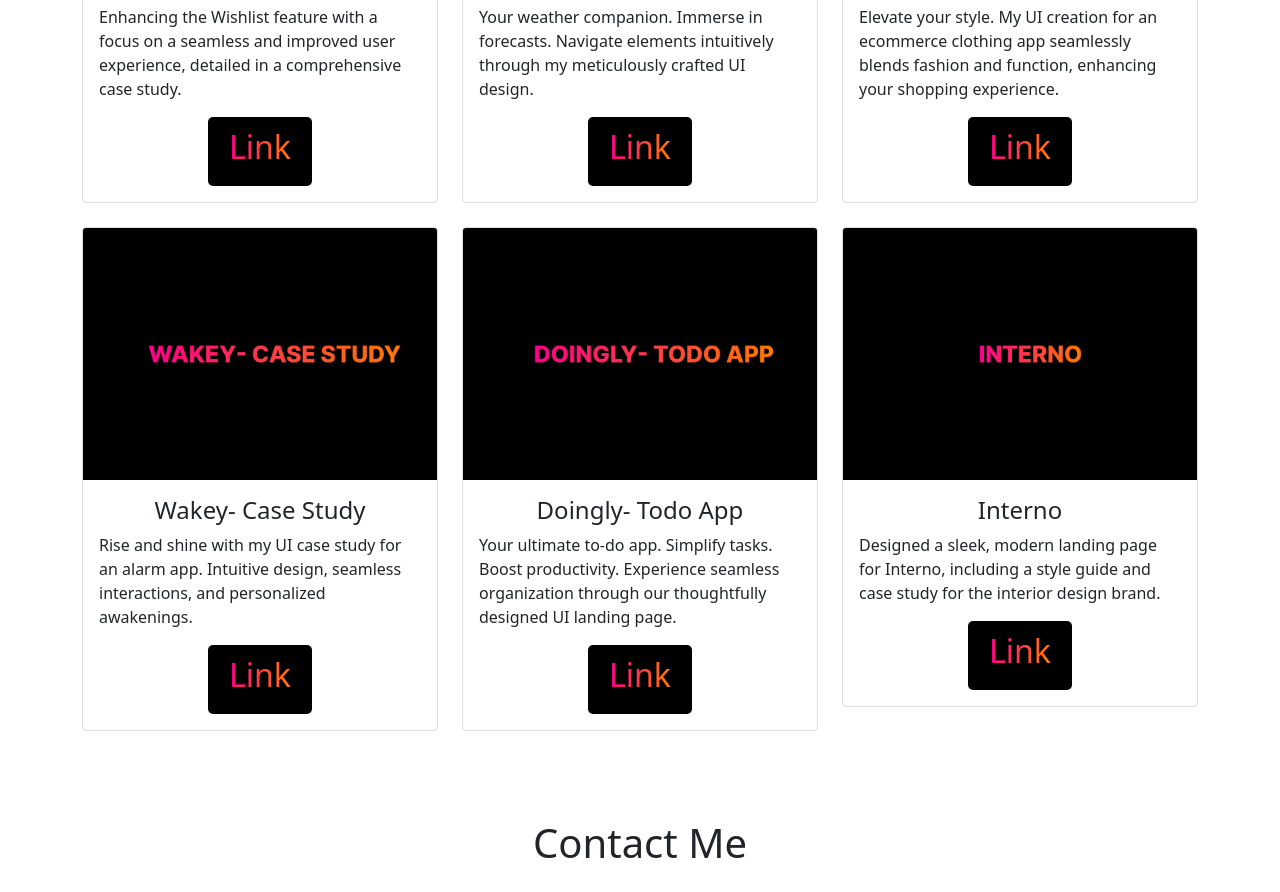
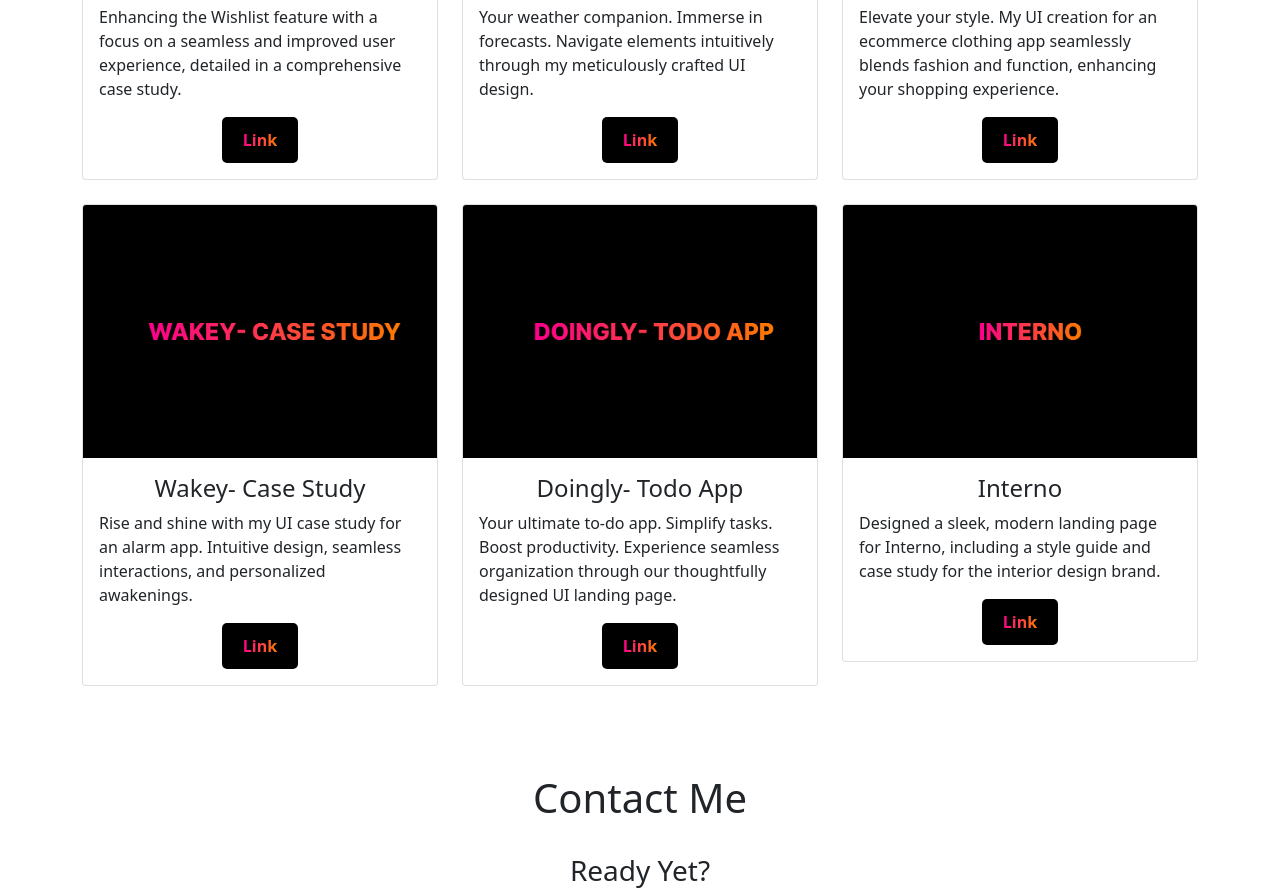
Before and after one commit to Jenane-Rajkumar/Jenane_Portfolio, a plain HTML site: page index.html in a window 1280 px wide. Shown: the part 1765-2657 px from the top of the page. Drawn offline with nearby package versions, Linux system fonts and the light colour scheme.

Commit message:
Update index.html

```diff
--- a/index.html
+++ b/index.html
@@ -102,7 +102,7 @@
                             <h4 class="card-title">Myntra- Feature Case Study</h4>
                             <p class="card-text">Enhancing the Wishlist feature with a focus on a seamless and improved user experience, detailed in a comprehensive case study.</p>
                             <div class="text-center">
-                                <button class="btn" style="background-color: black; color: white; padding: 10px 20px; text-decoration: none; border-radius: 5px;"><a href="https://www.figma.com/proto/AhR7HjlOaRB3q0h4kWcpLn/Myntra-Feature-Case-Study?page-id=0%3A1&node-id=1-20&viewport=782%2C603%2C0.08&t=NjHaY3YzvVNLYISu-1&scaling=scale-down&content-scaling=fixed" style="text-decoration: none;"><h2 class="gradient-text">Link</h2></a></button>
+                                <button class="btn" style="background-color: black; color: white; padding: 10px 20px; text-decoration: none; border-radius: 5px;"><a href="https://www.figma.com/proto/AhR7HjlOaRB3q0h4kWcpLn/Myntra-Feature-Case-Study?page-id=0%3A1&node-id=1-20&viewport=782%2C603%2C0.08&t=NjHaY3YzvVNLYISu-1&scaling=scale-down&content-scaling=fixed" style="text-decoration: none;"><b class="gradient-text">Link</b></a></button>
                             </div>
                         </div>
                     </div>
@@ -114,7 +114,7 @@
                             <h4 class="card-title">Tempestia</h4>
                             <p class="card-text">Your weather companion. Immerse in forecasts. Navigate elements intuitively through my meticulously crafted UI design.</p>
                             <div class="text-center">
-                                <button class="btn" style="background-color: black; color: white; padding: 10px 20px; text-decoration: none; border-radius: 5px;"><a href="https://www.figma.com/proto/xmxhECCWEQC7MrA0jsLAjn/Weather-App-UI-Design-(Community)?page-id=504%3A1577&type=design&node-id=504-1578&viewport=425%2C270%2C0.43&t=odUtv7oJSbJxfHoN-1&scaling=min-zoom&starting-point-node-id=504%3A1578&mode=design" style="text-decoration: none;"><h2 class="gradient-text">Link</h2></a></button>
+                                <button class="btn" style="background-color: black; color: white; padding: 10px 20px; text-decoration: none; border-radius: 5px;"><a href="https://www.figma.com/proto/xmxhECCWEQC7MrA0jsLAjn/Weather-App-UI-Design-(Community)?page-id=504%3A1577&type=design&node-id=504-1578&viewport=425%2C270%2C0.43&t=odUtv7oJSbJxfHoN-1&scaling=min-zoom&starting-point-node-id=504%3A1578&mode=design" style="text-decoration: none;"><b class="gradient-text">Link</b></a></button>
                             </div>
                         </div>
                     </div>
@@ -126,7 +126,7 @@
                             <h4 class="card-title">Basics</h4>
                             <p class="card-text">Elevate your style. My UI creation for an ecommerce clothing app seamlessly blends fashion and function, enhancing your shopping experience.</p>
                             <div class="text-center">
-                                <button class="btn" style="background-color: black; color: white; padding: 10px 20px; text-decoration: none; border-radius: 5px;"><a href="https://www.figma.com/proto/rlgSNhPc6z8giDNBs5zWAV/Basics---Ecommerce?page-id=0%3A1&type=design&node-id=1-233&viewport=555%2C140%2C0.22&t=lPnV36zhskUTmzlR-1&scaling=min-zoom&mode=design" style="text-decoration: none;"><h2 class="gradient-text">Link</h2></a></button>
+                                <button class="btn" style="background-color: black; color: white; padding: 10px 20px; text-decoration: none; border-radius: 5px;"><a href="https://www.figma.com/proto/rlgSNhPc6z8giDNBs5zWAV/Basics---Ecommerce?page-id=0%3A1&type=design&node-id=1-233&viewport=555%2C140%2C0.22&t=lPnV36zhskUTmzlR-1&scaling=min-zoom&mode=design" style="text-decoration: none;"><b class="gradient-text">Link</b></a></button>
                             </div>
                         </div>
                     </div>
@@ -138,7 +138,7 @@
                             <h4 class="card-title">Wakey- Case Study</h4>
                             <p class="card-text">Rise and shine with my UI case study for an alarm app. Intuitive design, seamless interactions, and personalized awakenings.</p>
                             <div class="text-center">
-                                <button class="btn" style="background-color: black; color: white; padding: 10px 20px; text-decoration: none; border-radius: 5px;"><a href="https://www.figma.com/proto/FQ3ENqPvoFerLfT6kgcIg9/Wakey-Case-Study?page-id=0%3A1&type=design&node-id=0-10&viewport=553%2C447%2C0.05&t=PLMoZiHZFytdvspn-1&scaling=scale-down-width&mode=design" style="text-decoration: none;"><h2 class="gradient-text">Link</h2></a></button>
+                                <button class="btn" style="background-color: black; color: white; padding: 10px 20px; text-decoration: none; border-radius: 5px;"><a href="https://www.figma.com/proto/FQ3ENqPvoFerLfT6kgcIg9/Wakey-Case-Study?page-id=0%3A1&type=design&node-id=0-10&viewport=553%2C447%2C0.05&t=PLMoZiHZFytdvspn-1&scaling=scale-down-width&mode=design" style="text-decoration: none;"><b class="gradient-text">Link</b></a></button>
                             </div>
                         </div>
                     </div>
@@ -150,7 +150,7 @@
                             <h4 class="card-title">Doingly- Todo App</h4>
                             <p class="card-text">Your ultimate to-do app. Simplify tasks. Boost productivity. Experience seamless organization through our thoughtfully designed UI landing page.</p>
                             <div class="text-center">
-                                <button class="btn" style="background-color: black; color: white; padding: 10px 20px; text-decoration: none; border-radius: 5px;"><a href="https://www.figma.com/proto/i91mBoS1o5GtWZrJelGoCx/To-Do-App-Landing-Page?page-id=0%3A1&type=design&node-id=2-2&viewport=346%2C139%2C0.33&scaling=scale-down" style="text-decoration: none;"><h2 class="gradient-text">Link</h2></a></button>
+                                <button class="btn" style="background-color: black; color: white; padding: 10px 20px; text-decoration: none; border-radius: 5px;"><a href="https://www.figma.com/proto/i91mBoS1o5GtWZrJelGoCx/To-Do-App-Landing-Page?page-id=0%3A1&type=design&node-id=2-2&viewport=346%2C139%2C0.33&scaling=scale-down" style="text-decoration: none;"><b class="gradient-text">Link</b></a></button>
                             </div>
                         </div>
                     </div>
@@ -163,7 +163,7 @@
                             <p class="card-text">Designed a sleek, modern landing page for Interno, including a style guide and case study for the interior design brand.</p>
                             <div class="text-center">
                                <!-- <a href="https://www.figma.com/proto/oXT57GVKPNBDbgu5Jy9bu7/Interno?page-id=0%3A1&node-id=4-30&viewport=663%2C226%2C0.08&t=qDus8nJvyPOaglFm-1&scaling=scale-down-width&content-scaling=fixed" class="btn" style="background-color: black; color: white; padding: 10px 20px; text-decoration: none; border-radius: 5px;">Link</a> -->
-                              <button class="btn" style="background-color: black; color: white; padding: 10px 20px; text-decoration: none; border-radius: 5px;"><a href="https://www.figma.com/proto/oXT57GVKPNBDbgu5Jy9bu7/Interno?page-id=0%3A1&node-id=4-30&viewport=663%2C226%2C0.08&t=qDus8nJvyPOaglFm-1&scaling=scale-down-width&content-scaling=fixed" style="text-decoration: none;"><h2 class="gradient-text">Link</h2></a></button>
+                              <button class="btn" style="background-color: black; color: white; padding: 10px 20px; text-decoration: none; border-radius: 5px;"><a href="https://www.figma.com/proto/oXT57GVKPNBDbgu5Jy9bu7/Interno?page-id=0%3A1&node-id=4-30&viewport=663%2C226%2C0.08&t=qDus8nJvyPOaglFm-1&scaling=scale-down-width&content-scaling=fixed" style="text-decoration: none;"><b class="gradient-text">Link</b></a></button>
                             </div>
                         </div>
                     </div>
```
